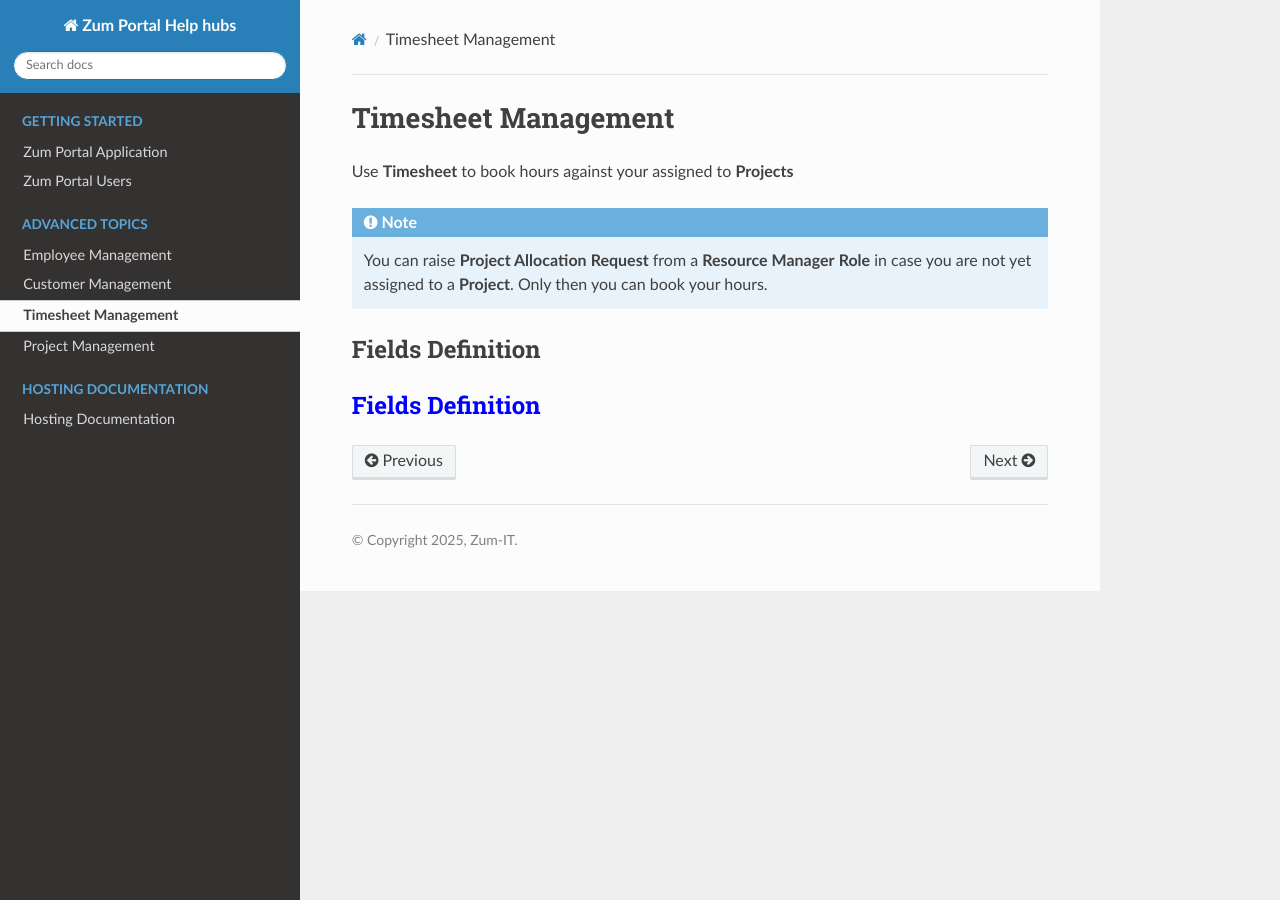
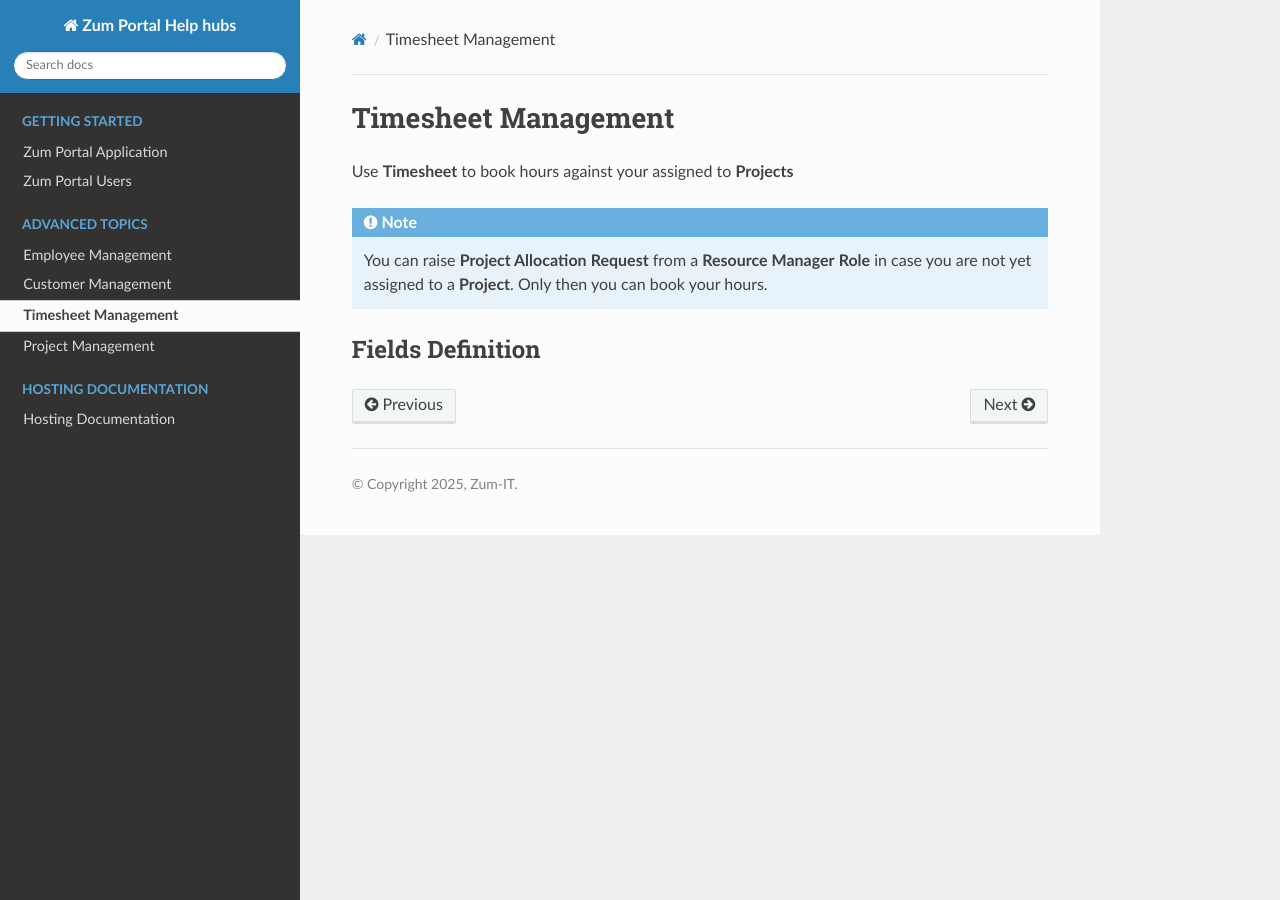
Before and after one commit to ghadiben0/Project-Zum-Portal, a Sphinx documentation site: the page built from docs/source/timesheetmanagement.rst, in a window 1280 px wide. Built offline with Sphinx 7.4.7 and the Read the Docs theme 3.1.0, drawn with Linux system fonts in a browser that asks for light colours.

Commit message:
Update timesheetmanagement.rst

```diff
--- a/docs/source/timesheetmanagement.rst
+++ b/docs/source/timesheetmanagement.rst
@@ -7,9 +7,6 @@ Use **Timesheet** to book hours against your assigned to **Projects**
 
    You can raise **Project Allocation** **Request** from a **Resource Manager** **Role** in case you are not yet assigned to a **Project**. Only then you can book your hours.
 
-Fields Definition
-----------------------------
-
 .. raw:: html
 
-   <h2 style="color:blue;">Fields Definition</h2>
+   <h2 class="blue-subtitle">Fields Definition</h2>
```
